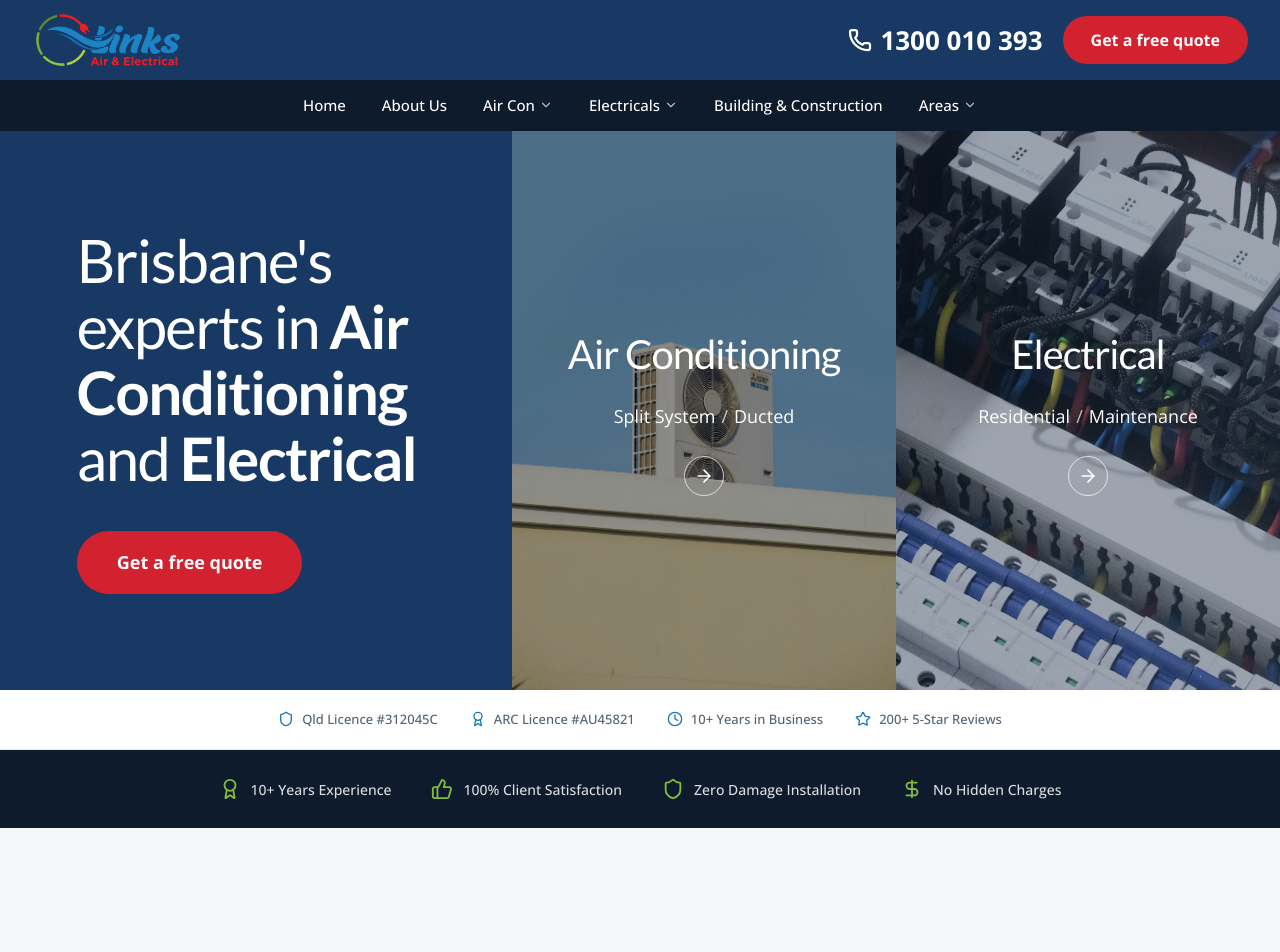
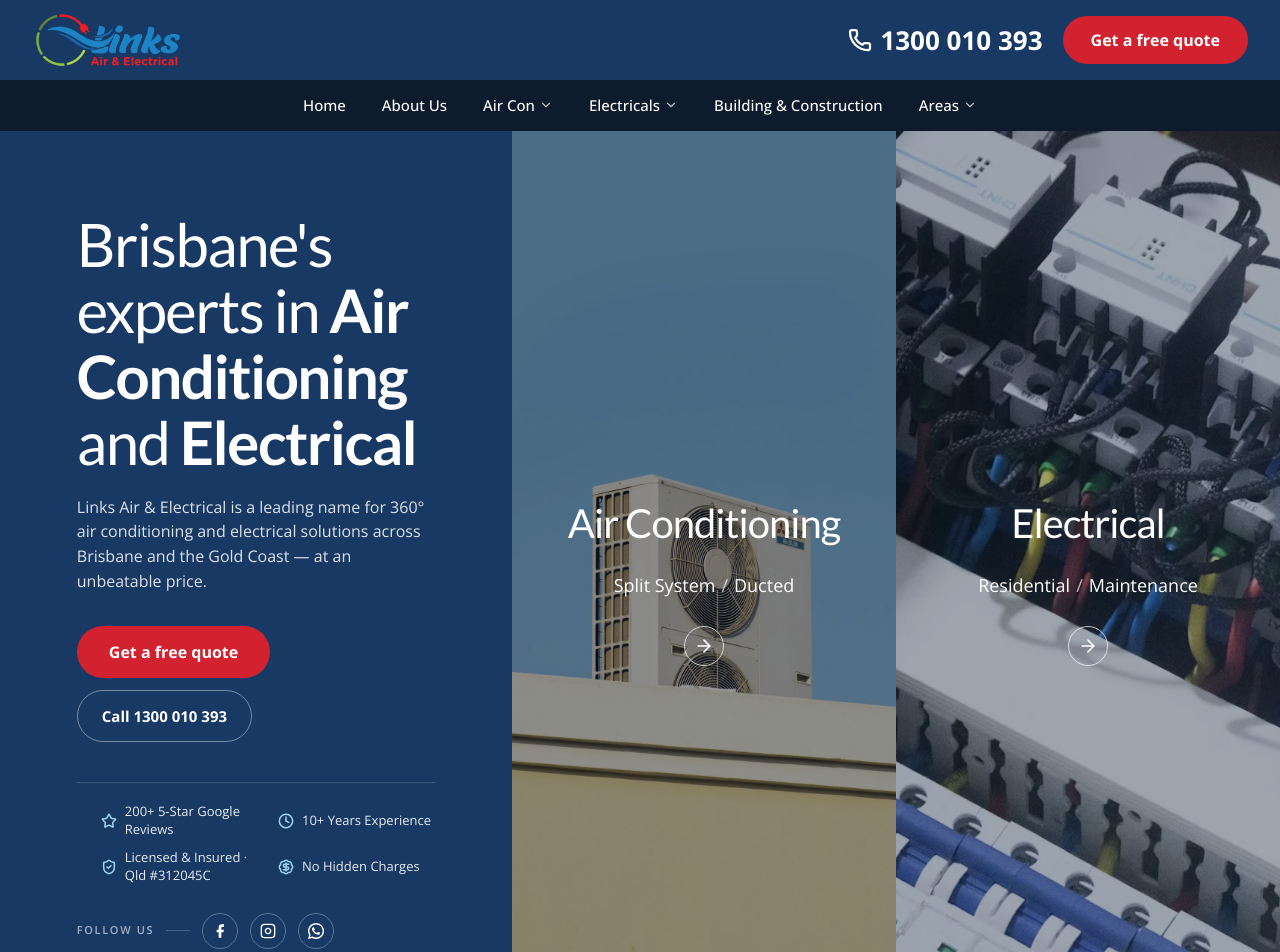
Before and after one commit to jawad14/linksairelectrical-website, a Next.js app: page / in a window 1280 px wide. Shown: the top 952 px of the page. Built offline with nearby package versions, Linux system fonts and the light colour scheme.

Commit message:
feat: enhance Hero component with trust signals and social media links for improved user engagement

```diff
--- a/app/page.tsx
+++ b/app/page.tsx
@@ -2,8 +2,6 @@ import type { Metadata } from 'next';
 import { UtilityBar } from '@/components/blocks/UtilityBar';
 import { Header } from '@/components/blocks/Header';
 import { Hero } from '@/components/blocks/Hero';
-import { TrustBadges } from '@/components/blocks/TrustBadges';
-import { TrustStats } from '@/components/blocks/TrustStats';
 import { Services } from '@/components/blocks/Services';
 import { BrandPartners } from '@/components/blocks/BrandPartners';
 import { WhyUs } from '@/components/blocks/WhyUs';
@@ -45,12 +43,8 @@ export default function HomePage() {
       <UtilityBar />
       <Header />
       <main>
-        {/* Hero with service entry cards */}
+        {/* Hero with service entry cards + trust signals built in */}
         <Hero />
-        {/* Licence & credential badges */}
-        <TrustBadges />
-        {/* Trust indicator icons */}
-        <TrustStats />
         {/* 3 main service cards: AC, Electrical, Building */}
         <Services />
         {/* Brand logos — trust strip */}
--- a/components/blocks/Hero.tsx
+++ b/components/blocks/Hero.tsx
@@ -1,7 +1,15 @@
 import Image from 'next/image';
 import Link from 'next/link';
-import { ArrowRight } from 'lucide-react';
+import { ArrowRight, Star, Clock, ShieldCheck, BadgeDollarSign } from 'lucide-react';
 import { Heading, Text } from '@/components/ui/typography';
+import { siteConfig } from '@/config/site.config';
+
+const trustSignals = [
+  { icon: Star, label: '200+ 5-Star Google Reviews' },
+  { icon: Clock, label: '10+ Years Experience' },
+  { icon: ShieldCheck, label: `Licensed & Insured · Qld #${siteConfig.license}` },
+  { icon: BadgeDollarSign, label: 'No Hidden Charges' },
+];
 
 type EntryCard = {
   label: string;
@@ -38,8 +46,8 @@ export function Hero() {
   return (
     <section className="w-full overflow-hidden bg-[#183964] text-white">
       <div className="flex flex-col lg:flex-row">
-        {/* ── Main panel: headline + CTA ── */}
-        <div className="flex flex-1 flex-col items-center justify-center px-5 py-14 text-center lg:items-start lg:px-[6%] lg:py-24 lg:text-left">
+        {/* ── Main panel: headline + CTA + trust signals ── */}
+        <div className="flex flex-1 flex-col items-center justify-center px-5 py-14 text-center lg:items-start lg:px-[6%] lg:py-20 lg:text-left">
           <Heading
             level={1}
             className="font-heading max-w-[325px] text-[32px] leading-[1.15] font-light tracking-tight text-balance text-white lg:max-w-none lg:text-[46px] lg:leading-[1.1] xl:text-[60px]"
@@ -48,19 +56,65 @@ export function Hero() {
             <strong className="font-bold">Electrical</strong>
           </Heading>
 
-          <Link
-            href="/contact-us"
-            className="mt-6 inline-flex items-center gap-2 rounded-full bg-[#D2212F] px-10 py-[18px] text-[16px] font-bold text-white transition-colors hover:bg-white hover:text-[#D2212F] lg:mt-10 lg:text-[18px]"
-          >
-            Get a free quote
-          </Link>
+          <Text className="mt-5 max-w-[520px] text-[15px] leading-[1.55] text-white/85 lg:text-[16px]">
+            Links Air &amp; Electrical is a leading name for 360° air conditioning and electrical
+            solutions across Brisbane and the Gold Coast — at an unbeatable price.
+          </Text>
+
+          <div className="mt-6 flex flex-wrap items-center justify-center gap-3 lg:mt-8 lg:justify-start">
+            <Link
+              href="/contact-us"
+              className="inline-flex items-center gap-2 rounded-full bg-[#D2212F] px-8 py-[14px] text-[15px] font-bold text-white transition-colors hover:bg-white hover:text-[#D2212F] lg:text-[16px]"
+            >
+              Get a free quote
+            </Link>
+            <Link
+              href={`tel:${siteConfig.phone.replace(/\s/g, '')}`}
+              className="inline-flex items-center gap-2 rounded-full border border-white/40 px-6 py-[14px] text-[15px] font-bold text-white transition-colors hover:bg-white/10"
+            >
+              Call {siteConfig.phone}
+            </Link>
+          </div>
+
+          {/* Trust signals */}
+          <ul className="mt-8 grid w-full max-w-[520px] grid-cols-1 gap-x-5 gap-y-2.5 border-t border-white/15 pt-5 sm:grid-cols-2 lg:mt-10">
+            {trustSignals.map(({ icon: Icon, label }) => (
+              <li
+                key={label}
+                className="flex items-center gap-2 text-[13px] leading-snug text-white/90"
+              >
+                <Icon className="h-4 w-4 shrink-0 text-[#9FD3F4]" strokeWidth={2.25} />
+                <span>{label}</span>
+              </li>
+            ))}
+          </ul>
+
+          {/* Social media */}
+          <div className="mt-6 flex items-center gap-3 lg:mt-7">
+            <span className="text-[11px] font-semibold tracking-[0.15em] text-white/60 uppercase">
+              Follow us
+            </span>
+            <span className="h-px w-6 bg-white/20" aria-hidden="true" />
+            {siteConfig.social.map((s) => (
+              <Link
+                key={s.label}
+                href={s.href}
+                target="_blank"
+                rel="noopener noreferrer"
+                aria-label={s.label}
+                className="grid h-9 w-9 place-items-center rounded-full border border-white/30 text-white transition-all hover:-translate-y-0.5 hover:border-white hover:bg-white/10"
+              >
+                <SocialIcon name={s.label} />
+              </Link>
+            ))}
+          </div>
         </div>
 
-        {/* ── Image option panels ── */}
+        {/* ── Image option panels (desktop only) ── */}
         {entryCards.map((card) => (
           <div
             key={card.label}
-            className="group relative flex min-h-[260px] flex-col items-center justify-center overflow-hidden px-5 py-10 text-center lg:min-h-[520px] lg:flex-[0_1_30%]"
+            className="group relative hidden min-h-[260px] flex-col items-center justify-center overflow-hidden px-5 py-10 text-center lg:flex lg:min-h-[520px] lg:flex-[0_1_30%]"
           >
             <Image
               src={card.image}
@@ -111,3 +165,38 @@ export function Hero() {
     </section>
   );
 }
+
+function SocialIcon({ name }: { name: string }) {
+  const cls = 'h-4 w-4';
+  switch (name) {
+    case 'Facebook':
+      return (
+        <svg viewBox="0 0 24 24" fill="currentColor" className={cls} aria-hidden="true">
+          <path d="M18 2h-3a5 5 0 0 0-5 5v3H7v4h3v8h4v-8h3l1-4h-4V7a1 1 0 0 1 1-1h3z" />
+        </svg>
+      );
+    case 'Instagram':
+      return (
+        <svg
+          viewBox="0 0 24 24"
+          fill="none"
+          stroke="currentColor"
+          strokeWidth="2"
+          className={cls}
+          aria-hidden="true"
+        >
+          <rect x="2" y="2" width="20" height="20" rx="5" />
+          <path d="M16 11.37A4 4 0 1 1 12.63 8 4 4 0 0 1 16 11.37z" />
+          <line x1="17.5" y1="6.5" x2="17.51" y2="6.5" />
+        </svg>
+      );
+    case 'WhatsApp':
+      return (
+        <svg viewBox="0 0 24 24" fill="currentColor" className={cls} aria-hidden="true">
+          <path d="M17.472 14.382c-.297-.149-1.758-.867-2.03-.967-.273-.099-.471-.148-.67.15-.197.297-.767.966-.94 1.164-.173.199-.347.223-.644.075-.297-.15-1.255-.463-2.39-1.475-.883-.788-1.48-1.761-1.653-2.059-.173-.297-.018-.458.13-.606.134-.133.298-.347.446-.52.149-.174.198-.298.298-.497.099-.198.05-.371-.025-.52-.075-.149-.669-1.612-.916-2.207-.242-.579-.487-.5-.669-.51-.173-.008-.371-.01-.57-.01-.198 0-.52.074-.792.372-.272.297-1.04 1.016-1.04 2.479 0 1.462 1.065 2.875 1.213 3.074.149.198 2.096 3.2 5.077 4.487.709.306 1.262.489 1.694.625.712.227 1.36.195 1.871.118.571-.085 1.758-.719 2.006-1.413.248-.694.248-1.289.173-1.413-.074-.124-.272-.198-.57-.347zM12.05 21.785c-1.795 0-3.56-.482-5.1-1.396l-.366-.217-3.795.995 1.013-3.7-.238-.378A9.86 9.86 0 0 1 2.15 12.05C2.15 6.58 6.58 2.15 12.05 2.15c2.655 0 5.152 1.035 7.028 2.91A9.88 9.88 0 0 1 21.95 12.05c0 5.47-4.43 9.735-9.9 9.735zM12.05 0C5.405 0 0 5.37 0 12.05c0 2.125.555 4.2 1.61 6.03L0 24l6.105-1.6A11.94 11.94 0 0 0 12.05 24c6.645 0 12.05-5.37 12.05-11.95S18.695 0 12.05 0z" />
+        </svg>
+      );
+    default:
+      return null;
+  }
+}
```
